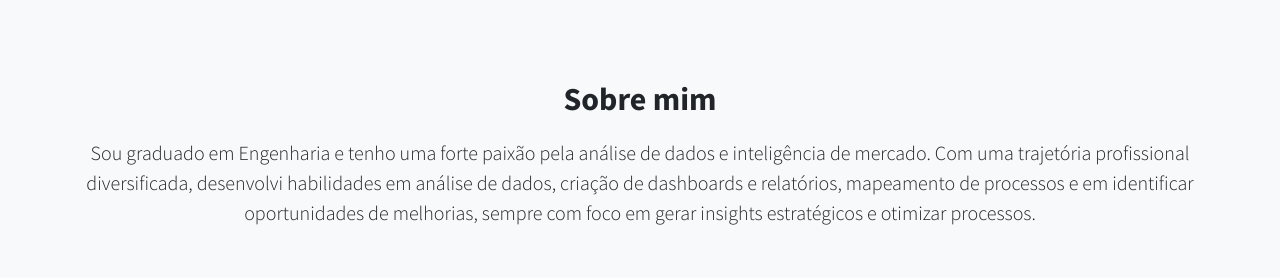
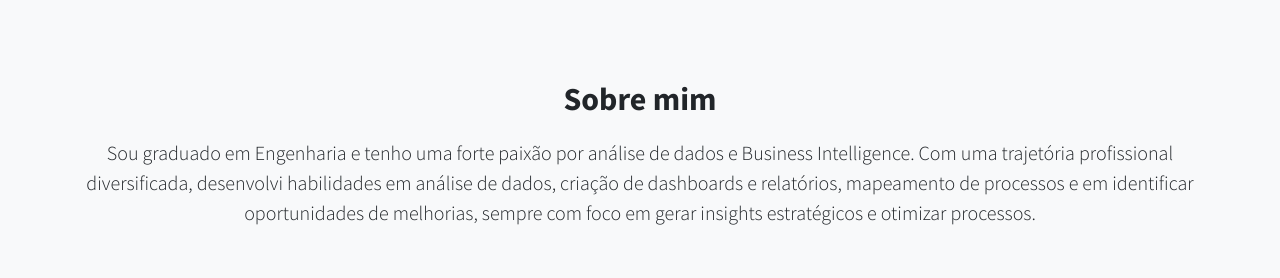
Before and after one commit to PedroHenriqueS22/Portfolio_de_Projetos, a plain HTML site: page index.html in a window 1280 px wide. Shown: the part 840-1118 px from the top of the page. Drawn offline with nearby package versions, Linux system fonts and the light colour scheme.

Commit message:
index.html

```diff
--- a/index.html
+++ b/index.html
@@ -53,8 +53,7 @@
             <h2 style="margin-bottom: 20px;">Sobre mim</h2>
             <p class="lead">
                 <!-- Adicione sua descrição aqui -->
-                Sou graduado em Engenharia e tenho uma forte paixão pela análise de dados e inteligência de
-                mercado.
+                Sou graduado em Engenharia e tenho uma forte paixão por análise de dados e Business Intelligence.
                 Com uma trajetória profissional diversificada, desenvolvi habilidades em análise de dados, criação de
                 dashboards
                 e relatórios, mapeamento de processos e em identificar oportunidades de melhorias, sempre com foco em
```
